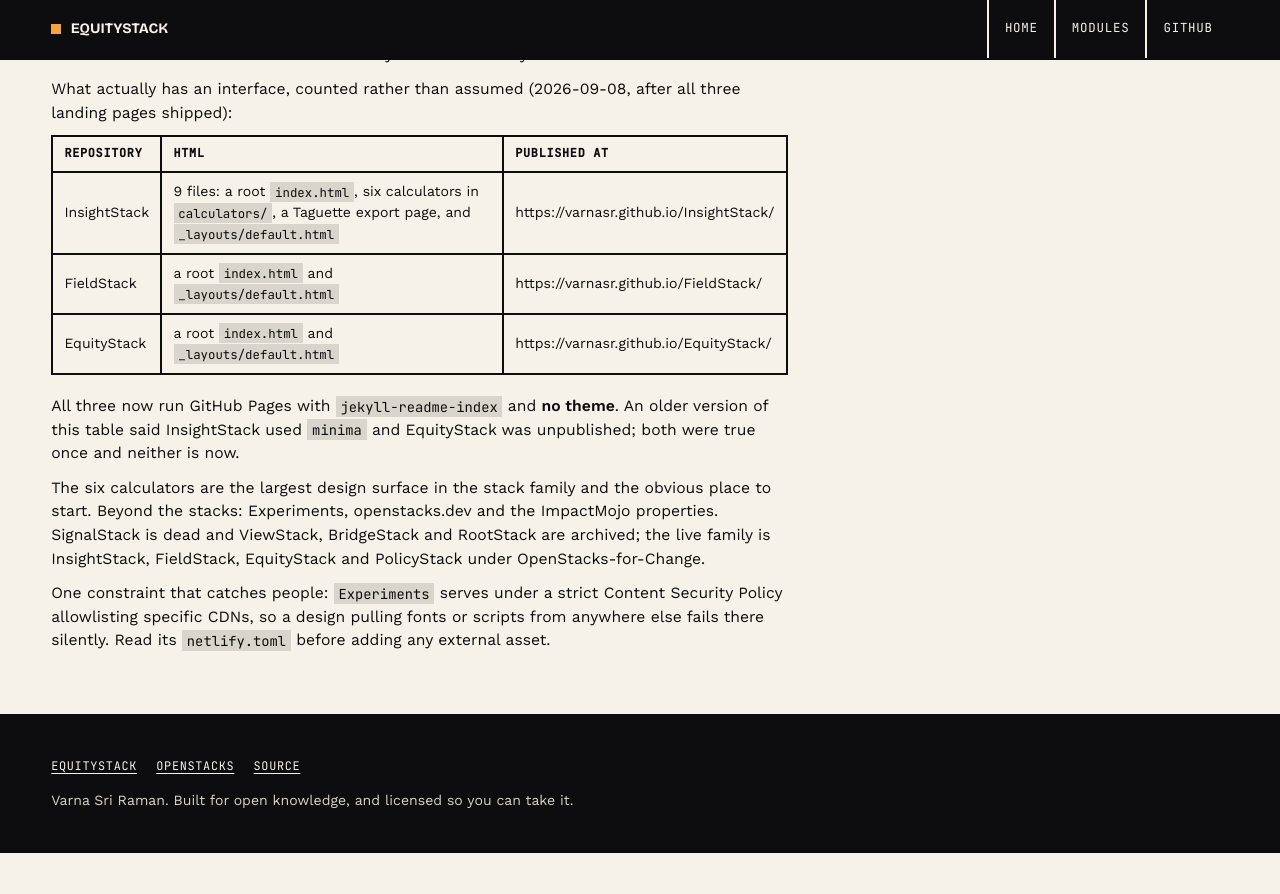
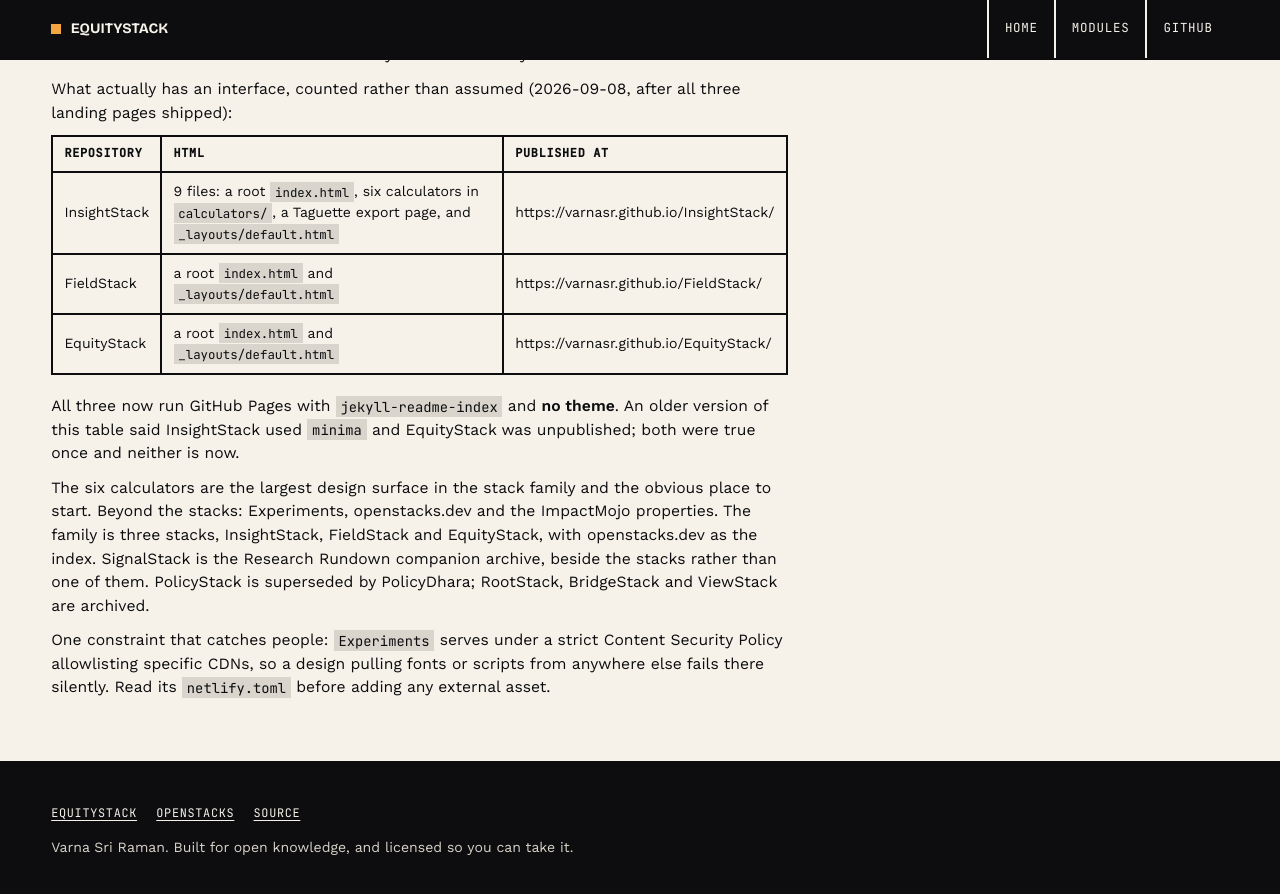
Before and after one commit to Varnasr/EquityStack, a Jekyll site: the page built from CLAUDE.md, in a window 1280 px wide and 900 px high, scrolled down 3623 px. Shown: the top 894 px of the window. Built offline with Jekyll 4.4.1, drawn with Linux system fonts in a browser that asks for light colours; our own code applies the rules of GitHub Pages for plain Markdown files; before the commit the page ends 4476 px from its top, so only the background shows below that.

Commit message:
Correct the family description: three stacks, the index, and SignalStack as the Research Rundown companion
The previous table dropped SignalStack as dead and promoted PolicyStack to a live stack. Neither is right. The family is InsightStack, FieldStack and EquityStack with openstacks.dev as the index; SignalStack is the companion archive for the Research Rundown newsletter, beside the stacks rather than one of them; PolicyStack is superseded by PolicyDhara. Each stack's one-line focus now matches what the stack says about itself.

Co-Authored-By: Claude Fable 5.1 <noreply@anthropic.com>
Claude-Session: https://claude.ai/code/session_01DMYhECx2Dzbqad6KJxWZ7t

```diff
--- a/CLAUDE.md
+++ b/CLAUDE.md
@@ -191,9 +191,11 @@ unpublished; both were true once and neither is now.
 
 The six calculators are the largest design surface in the stack family and the
 obvious place to start. Beyond the stacks: Experiments, openstacks.dev and the
-ImpactMojo properties. SignalStack is dead and ViewStack, BridgeStack and
-RootStack are archived; the live family is InsightStack, FieldStack,
-EquityStack and PolicyStack under OpenStacks-for-Change.
+ImpactMojo properties. The family is three stacks, InsightStack, FieldStack and
+EquityStack, with openstacks.dev as the index. SignalStack is the Research
+Rundown companion archive, beside the stacks rather than one of them.
+PolicyStack is superseded by PolicyDhara; RootStack, BridgeStack and ViewStack
+are archived.
 
 One constraint that catches people: `Experiments` serves under a strict Content
 Security Policy allowlisting specific CDNs, so a design pulling fonts or scripts
```
Also changed, not shown: README.md.
